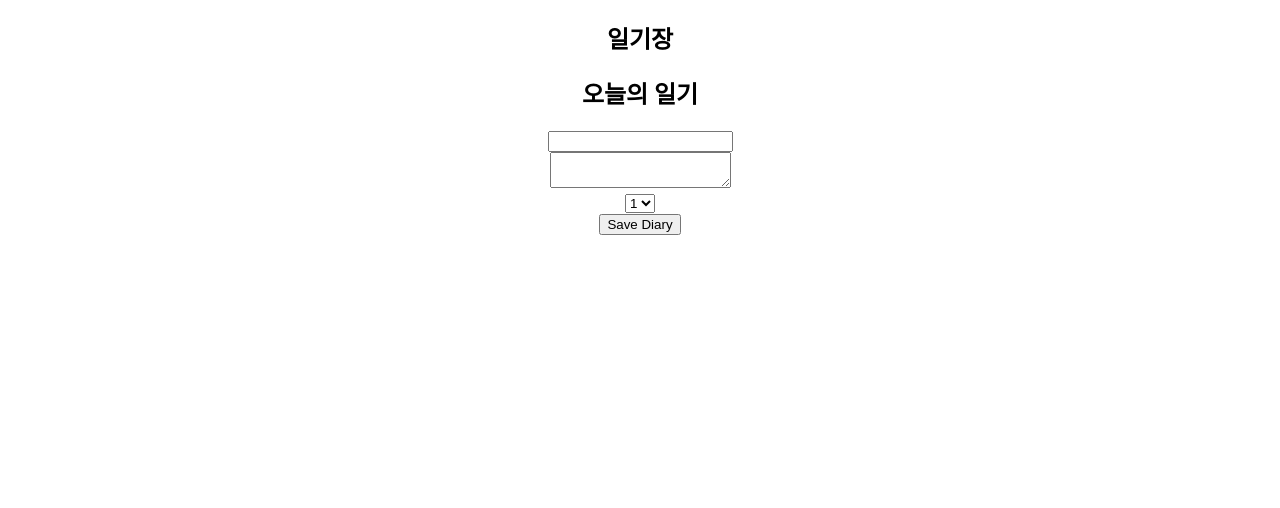
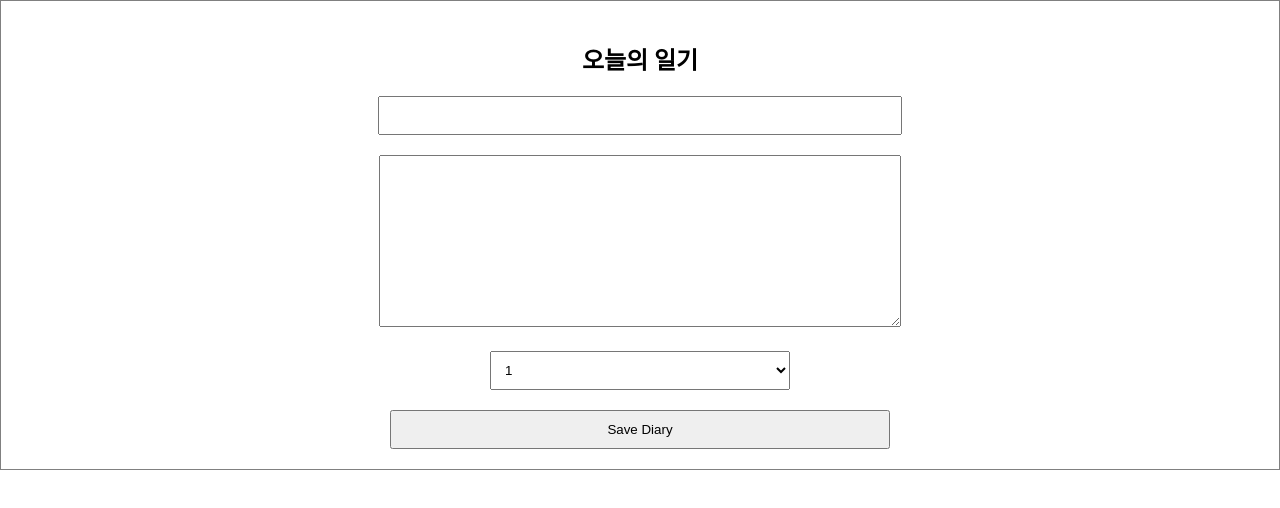
Before and after one commit to TMInstaller/reactdiary, a React (Create React App) app: page / in a window 1280 px wide. Shown: the top 508 px of the page. Built offline with nearby package versions, Linux system fonts and the light colour scheme.

Commit message:
일기장 css추가

```diff
--- a/src/App.css
+++ b/src/App.css
@@ -1,38 +1,28 @@
-.App {
+.DiaryEditor{
+  border: 1px solid gray;
   text-align: center;
+  padding: 20px;
 }
 
-.App-logo {
-  height: 40vmin;
-  pointer-events: none;
+.DiaryEditor input,
+textarea{
+  margin-bottom: 20px;
+  width: 500px;
+  padding: 10px;
 }
 
-@media (prefers-reduced-motion: no-preference) {
-  .App-logo {
-    animation: App-logo-spin infinite 20s linear;
-  }
+.DiaryEditor textarea{
+  height: 150px;
 }
 
-.App-header {
-  background-color: #282c34;
-  min-height: 100vh;
-  display: flex;
-  flex-direction: column;
-  align-items: center;
-  justify-content: center;
-  font-size: calc(10px + 2vmin);
-  color: white;
+.DiaryEditor select{
+  width: 300px;
+  padding: 10px;
+  margin-bottom: 20px;
 }
 
-.App-link {
-  color: #61dafb;
+.DiaryEditor button{
+  width: 500px;
+  padding: 10px;
+  cursor: pointer;
 }
-
-@keyframes App-logo-spin {
-  from {
-    transform: rotate(0deg);
-  }
-  to {
-    transform: rotate(360deg);
-  }
-}
--- a/src/App.js
+++ b/src/App.js
@@ -4,7 +4,6 @@
 function App() {
   return (
     <div className="App">
-      <h2>일기장</h2>
       <DiaryEditor />
     </div>
   );
```
